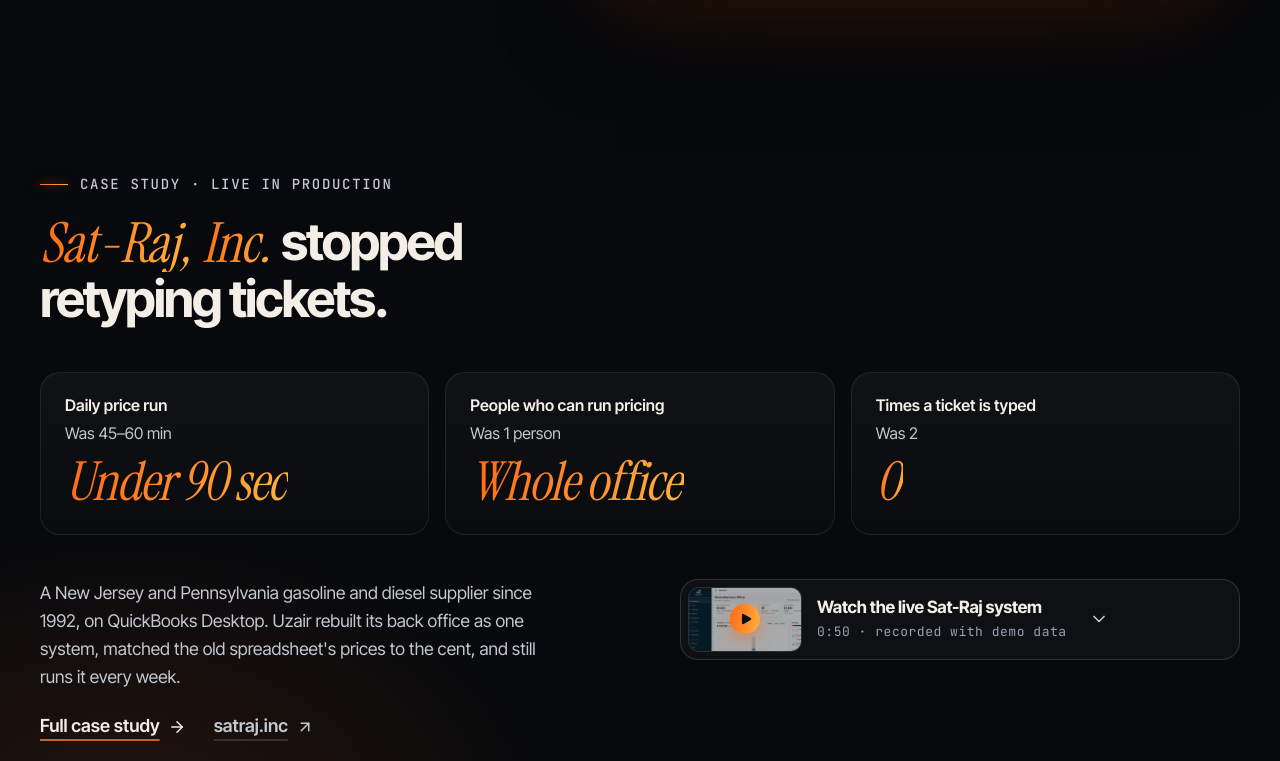
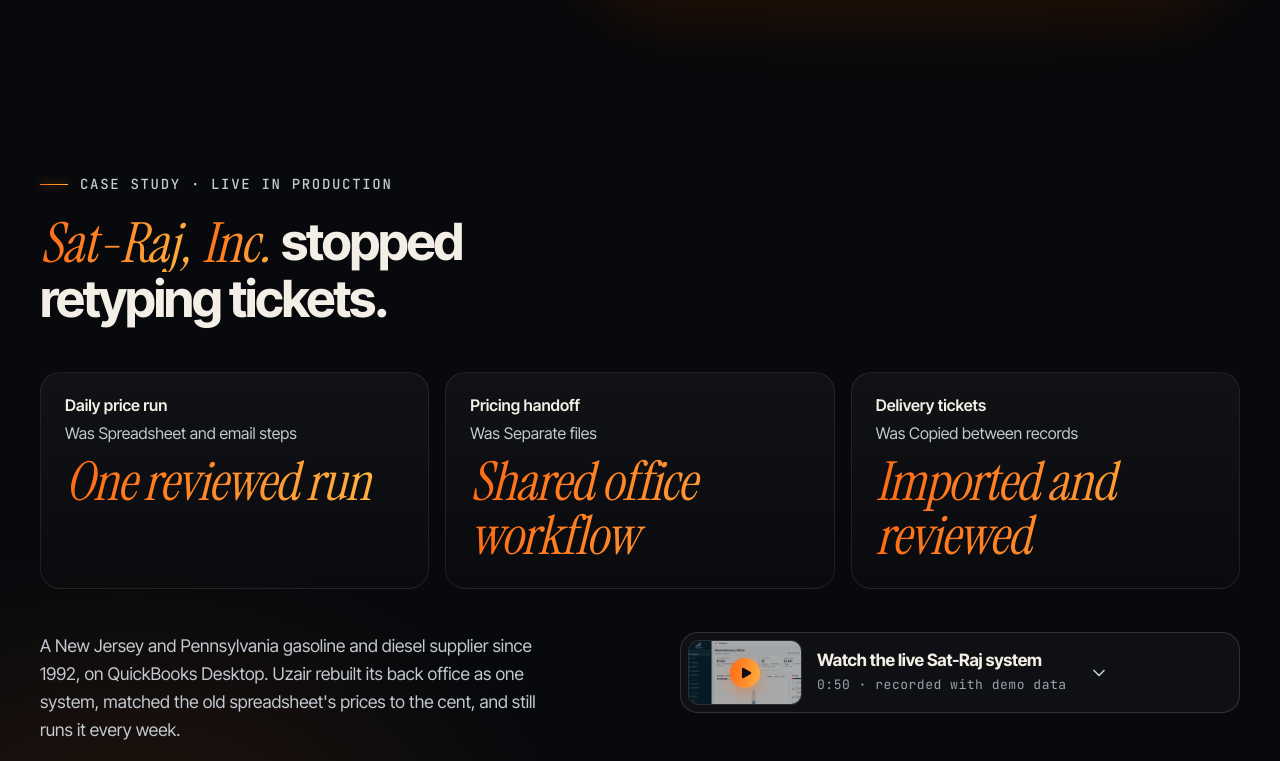
Before and after one commit to developeruzairsaleem/personal-portfolio, a Next.js app: page / in a window 1280 px wide. Shown: the part 4500-5261 px from the top of the page. Built offline with nearby package versions, Linux system fonts and the light colour scheme.

Commit message:
Remove unverified fuel performance figures

```diff
--- a/src/app/resume/resume-data.ts
+++ b/src/app/resume/resume-data.ts
@@ -50,7 +50,7 @@
       "Built Indiecator, a revenue-analytics platform that connects a founder's Stripe or Paddle account and reports MRR, ARR, retention, and net expansion across one or more businesses, with drill-down from any metric to the customer behind it.",
       "Engineered the recurring-revenue ledger behind every metric on the platform, reconstructing complete billing history from invoices and applying live events for proration-accurate expansion and contraction.",
       "Built 3 idempotent ingestion paths into a multi-tenant Postgres ledger, covering live webhooks, a daily catch-up job, and a 2-year historical backfill, so a newly connected account sees its full revenue history **within minutes**.",
-      "Rebuilt Satraj, the daily pricing and invoicing system for a fuel wholesaler, replacing **39 hand-edited spreadsheets** and cutting the daily run from 45–60 minutes to **under 90 seconds**.",
+      "Rebuilt Satraj's daily pricing and invoicing workflow for a fuel wholesaler, connecting delivery records, office approval and QuickBooks Desktop.",
     ],
   },
   {
--- a/src/app/work/satraj/page.tsx
+++ b/src/app/work/satraj/page.tsx
@@ -46,7 +46,7 @@
 const RESULTS = [
   {
     k: "Pricing",
-    v: "The daily price run went from 45–60 minutes of spreadsheet and email work to one reviewed click.",
+    v: "The daily price run moved from separate spreadsheet and email steps into one reviewed workflow.",
   },
   {
     k: "Deliveries",
--- a/src/components/home/case-teaser.tsx
+++ b/src/components/home/case-teaser.tsx
@@ -1,20 +1,13 @@
-import type { ReactNode } from "react";
 import Link from "next/link";
 import { ArrowRight, ArrowUpRight } from "lucide-react";
 import { OWNER_QUOTE } from "@/app/owner-quote";
-import { Counter } from "@/components/site/counter";
 import { SplitWords, delay } from "@/components/site/split";
 import { DemoReveal } from "./demo-reveal";
 
-/** Before/after at Sat-Raj. Every number is from the résumé or the case study. */
-const BOARD: { label: string; before: string; now: ReactNode }[] = [
-  { label: "Daily price run", before: "45–60 min", now: "Under 90 sec" },
-  { label: "People who can run pricing", before: "1 person", now: "Whole office" },
-  {
-    label: "Times a ticket is typed",
-    before: "2",
-    now: <Counter from={2} to={0} duration={1.6} delay={0.5} />,
-  },
+const BOARD = [
+  { label: "Daily price run", before: "Spreadsheet and email steps", now: "One reviewed run" },
+  { label: "Pricing handoff", before: "Separate files", now: "Shared office workflow" },
+  { label: "Delivery tickets", before: "Copied between records", now: "Imported and reviewed" },
 ];
 
 export function CaseTeaser() {
--- a/src/components/home/systems.tsx
+++ b/src/components/home/systems.tsx
@@ -44,7 +44,7 @@
       ["Review queue", "GPS site match, mismatches"],
       ["QuickBooks Desktop", "Web Connector, no duplicates"],
     ],
-    does: "The first deliverable was a map: 39 hand-edited pricing spreadsheets, a master tax and margin template and a freight matrix, rebuilt as one data model. Supplier costs now arrive from DTN daily, delivery tickets from DTN and Samsara, and approved invoices post to QuickBooks Desktop through the Web Connector with retries and duplicate checks.",
+    does: "The first deliverable was a map of the pricing spreadsheets, tax and margin template and freight matrix, rebuilt as one data model. Supplier costs now arrive from DTN daily, delivery tickets from DTN and Samsara, and approved invoices post to QuickBooks Desktop through the Web Connector with retries and duplicate checks.",
     hard: "Trust. The first price run had to match the old spreadsheet to the cent, so the pricing math is pinned to the legacy rates in tests. Samsara geofences don't always line up with a customer's site, so unclear drops wait in a review queue instead of being guessed, and every confirmed address is remembered. When one terminal's feed swapped gross and net gallons, the fix and a repair of the affected history shipped together.",
     outcomes: [
       ["Jan–Apr 2026", "first build, extended since"],
```
Also changed, not shown: 1 other file (tests, documents, lock files or other folders).
